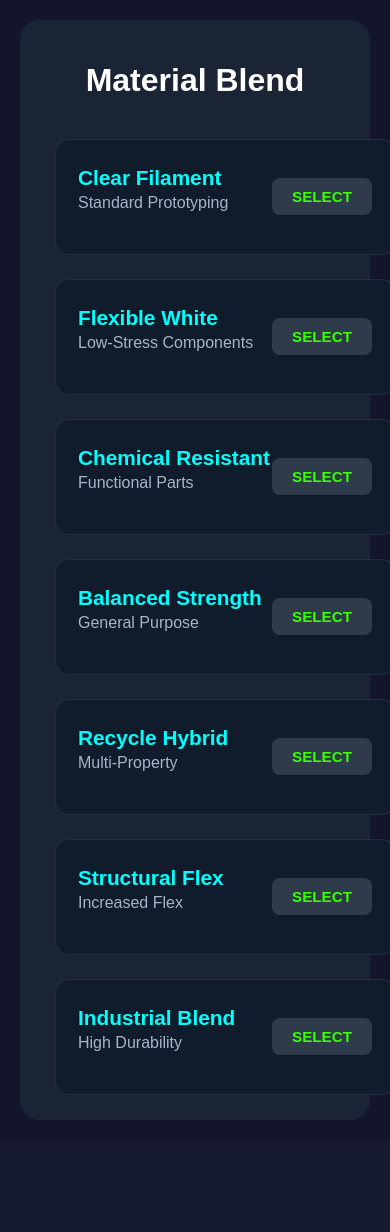
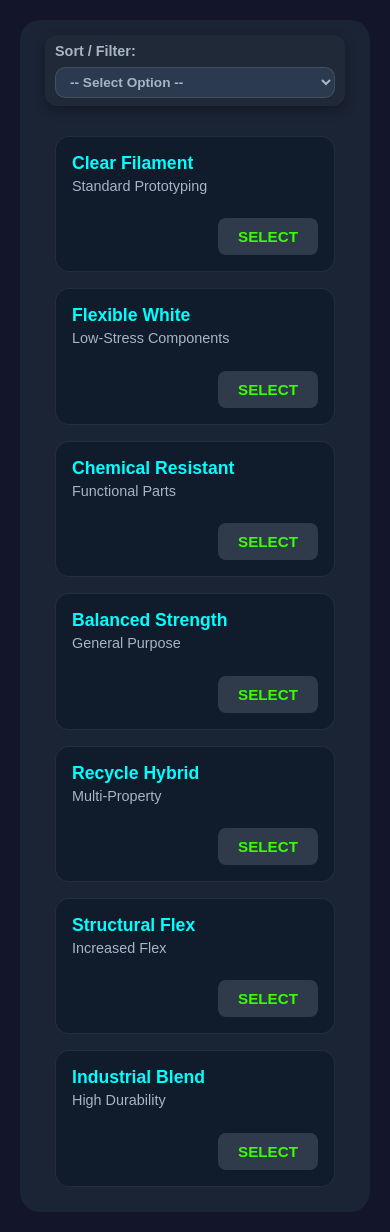
Before and after one commit to laleimendrez/ReFilament, a Flask app: page /mixture/ in a window 390 px wide. Shown: the part 205-1437 px from the top of the page. Before the commit the page ends 1300 px from the top, so only its background shows below. Run offline with Flask 3, Linux system fonts and the light colour scheme.

Commit message:
feat: added dropdown for sorting of mixture blends

```diff
--- a/static/css/mixture.css
+++ b/static/css/mixture.css
@@ -1,11 +1,3 @@
-.page-title {
-  color: #ffffff;
-  font-size: 2rem;
-  font-weight: 700;
-  margin-bottom: 30px;
-  text-align: center;
-}
-
 .mixture-grid {
   display: grid;
   grid-template-columns: repeat(auto-fit, minmax(340px, 1fr));
@@ -23,6 +15,8 @@
   position: relative;
   border: 1px solid rgba(255,255,255,0.08);
   transition: transform 0.2s ease, box-shadow 0.2s ease;
+  flex-wrap: wrap;
+  word-wrap: break-word;
 }
 
 .mixture-card:hover {
@@ -40,6 +34,46 @@
   color: #a9b4c6;
   font-size: 1rem;
   margin-top: 4px;
+}
+
+.mixture-controls {
+  display: flex;
+  align-items: center;
+  margin-bottom: 20px;
+  gap: 12px;
+  color: #ffffff;
+  font-weight: 600;
+  font-size: 1rem;
+  background-color: #1F2937;
+  padding: 10px 16px;
+  border-radius: 12px;
+  box-shadow: 0 4px 12px rgba(0, 0, 0, 0.3);
+}
+
+.mixture-controls label {
+  color: #a9b4c6;
+}
+
+.mixture-controls select {
+  background: #2c3a50;
+  border: 1px solid rgba(255,255,255,0.1);
+  color: #a9b4c6;
+  padding: 8px 14px;
+  border-radius: 10px;
+  cursor: pointer;
+  font-weight: 600;
+  font-size: 0.95rem;
+  transition: background 0.3s, transform 0.2s;
+  outline: none;
+}
+
+.mixture-controls select:hover {
+  background: #3b4a65;
+  transform: scale(1.02);
+}
+
+.mixture-controls select:focus {
+  border-color: #a9b4c6;
 }
 
 .select-btn {
@@ -69,6 +103,7 @@
   justify-content: center;
   align-items: center;
   z-index: 100;
+  padding: 20px;
 }
 
 .modal-content {
@@ -76,11 +111,13 @@
   color: white;
   padding: 30px;
   border-radius: 14px;
-  width: 540px;
+  width: 90%;
+  max-width: 540px;
   text-align: center;
   box-shadow: 0 0 25px rgba(0,0,0,0.4);
   font-size: 1rem;
   line-height: 1.6;
+  box-sizing: border-box;
 }
 
 .modal-title {
@@ -176,3 +213,188 @@
 .ok-btn:hover {
   background: #00e37a;
 }
+
+@media (max-width: 992px) {
+  .mixture-grid {
+    grid-template-columns: repeat(auto-fit, minmax(280px, 1fr));
+  }
+
+  .modal-content {
+    width: 75%;
+    max-width: 420px;
+    padding: 24px;
+    font-size: 0.95rem;
+    max-height: 90vh;
+    overflow-y: auto;
+  }
+
+  .modal-title {
+    font-size: 1.3rem;
+  }
+
+  .mixture-controls {
+    gap: 10px;
+    padding: 8px 12px;
+    font-size: 0.95rem;
+  }
+
+  .mixture-controls select {
+    min-width: 150px;
+    font-size: 0.9rem;
+    padding: 6px 12px;
+  }
+}
+
+@media (max-width: 600px) {
+  .mixture-grid {
+    grid-template-columns: 1fr;
+    gap: 16px;
+  }
+
+  .mixture-card {
+    flex-direction: column;
+    align-items: flex-start;
+    padding: 20px;
+  }
+
+  .mixture-controls {
+    flex-direction: column;
+    align-items: flex-start;
+    padding: 10px 12px;
+    gap: 8px;
+  }
+
+  .mixture-controls label {
+    font-size: 0.9rem;
+  }
+
+  .mixture-controls select {
+    width: 100%;
+    min-width: 0;
+    font-size: 0.9rem;
+    padding: 8px 12px;
+  }
+
+  .select-btn {
+    margin-top: 10px;
+    align-self: flex-end;
+  }
+
+  .modal-content {
+    width: 85%;
+    max-width: 350px;
+    padding: 20px;
+    font-size: 0.9rem;
+  }
+
+  .modal-title {
+    font-size: 1.2rem;
+  }
+
+  .ok-btn {
+    padding: 8px 20px;
+    font-size: 0.9rem;
+  }
+}
+
+@media (max-width: 400px) {
+  .modal-content {
+    width: 90%;
+    max-width: 300px;
+    padding: 16px;
+  }
+
+  .mixture-card {
+    padding: 16px;
+  }
+
+  .mixture-info h3 {
+    font-size: 1.1rem;
+  }
+
+  .mixture-info p {
+    font-size: 0.9rem;
+  }
+
+  .mixture-controls {
+    padding: 8px 10px;
+    font-size: 0.85rem;
+  }
+
+  .mixture-controls select {
+    font-size: 0.85rem;
+    padding: 6px 10px;
+  }
+}
+
+@media (max-width: 320px) {
+  .mixture-controls {
+    flex-direction: column;
+    align-items: stretch;
+    gap: 6px;
+    padding: 6px 8px;
+    font-size: 0.8rem;
+    border-radius: 10px;
+  }
+
+  .mixture-controls label {
+    font-size: 0.8rem;
+    white-space: normal;
+    word-wrap: break-word;
+  }
+
+  .mixture-controls select {
+    width: 100%;
+    min-width: 0;
+    font-size: 0.8rem;
+    padding: 6px 10px;
+    border-radius: 8px;
+  }
+
+  .mixture-modal {
+    width: 95%;
+    max-width: 280px;
+    max-height: 90vh;
+    margin: 5vh auto;
+    overflow-y: auto;
+  }
+
+  .modal-content {
+    padding: 10px;
+    font-size: 0.85rem;
+    overflow-x: hidden;
+    word-wrap: break-word;
+  }
+
+  .modal-title {
+    font-size: 1rem;
+    margin-bottom: 6px;
+  }
+
+  .modal-body {
+    font-size: 0.85rem;
+    line-height: 1.2;
+  }
+
+  .ok-btn {
+    padding: 5px 12px;
+    font-size: 0.8rem;
+  }
+
+  .modal-content table {
+    font-size: 0.8rem;
+    width: 100%;
+    table-layout: fixed;
+  }
+
+  .modal-content th,
+  .modal-content td {
+    padding: 5px 3px;
+    word-wrap: break-word;
+  }
+
+  .modal-content button {
+    padding: 4px 10px;
+    font-size: 0.8rem;
+  }
+}
--- a/static/js/mixture.js
+++ b/static/js/mixture.js
@@ -13,3 +13,38 @@ okButtons.forEach((ok, index) => {
     modals[index].style.display = "none";
   });
 });
+
+const selectDropdown = document.getElementById("sort-filter");
+const mixtureGrid = document.querySelector(".mixture-grid");
+const mixtureCards = Array.from(document.querySelectorAll(".mixture-card"));
+
+selectDropdown.addEventListener("change", function () {
+  const value = this.value;
+
+  mixtureCards.forEach(card => card.style.display = "flex");
+
+  if (value === "default") {
+    mixtureCards.forEach(card => card.style.display = "flex");
+  } else if (value === "name-asc") {
+    mixtureCards.sort((a, b) => a.querySelector("h3").textContent.localeCompare(b.querySelector("h3").textContent));
+    mixtureCards.forEach(card => mixtureGrid.appendChild(card));
+  } else if (value === "name-desc") {
+    mixtureCards.sort((a, b) => b.querySelector("h3").textContent.localeCompare(a.querySelector("h3").textContent));
+    mixtureCards.forEach(card => mixtureGrid.appendChild(card));
+  } else if (value.startsWith("purpose-")) {
+    const purposeText = {
+      "purpose-standard": "Standard Prototyping",
+      "purpose-lowstress": "Low-Stress Components",
+      "purpose-functional": "Functional Parts",
+      "purpose-general": "General Purpose",
+      "purpose-multi": "Multi-Property",
+      "purpose-flex": "Increased Flex",
+      "purpose-durable": "High Durability"
+    }[value];
+
+    mixtureCards.forEach(card => {
+      const purpose = card.querySelector(".mixture-info p").textContent;
+      card.style.display = purpose === purposeText ? "flex" : "none";
+    });
+  }
+});
--- a/templates/mixture.html
+++ b/templates/mixture.html
@@ -2,7 +2,21 @@
 {% block content %}
 <link rel="stylesheet" href="{{ url_for('static', filename='css/mixture.css') }}">
 
-<h2 class="page-title">Material Blend</h2>
+<div class="mixture-controls">
+  <label for="sort-filter">Sort / Filter:</label>
+  <select id="sort-filter">
+    <option value="default">-- Select Option --</option>
+    <option value="name-asc">Name: A → Z</option>
+    <option value="name-desc">Name: Z → A</option>
+    <option value="purpose-standard">Standard Prototyping</option>
+    <option value="purpose-lowstress">Low-Stress Components</option>
+    <option value="purpose-functional">Functional Parts</option>
+    <option value="purpose-general">General Purpose</option>
+    <option value="purpose-multi">Multi-Property</option>
+    <option value="purpose-flex">Increased Flex</option>
+    <option value="purpose-durable">High Durability</option>
+  </select>
+</div>
 
 <div class="mixture-grid">
 
```
